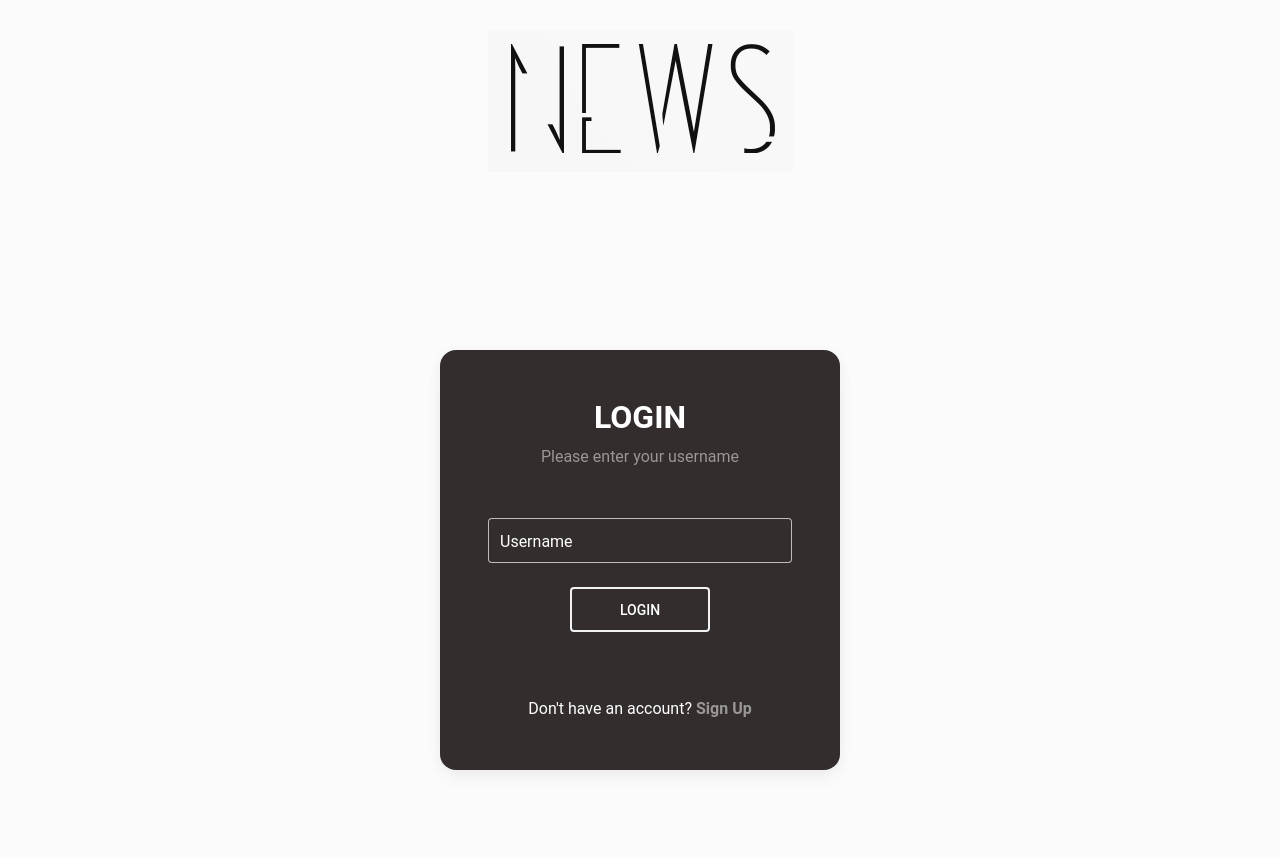
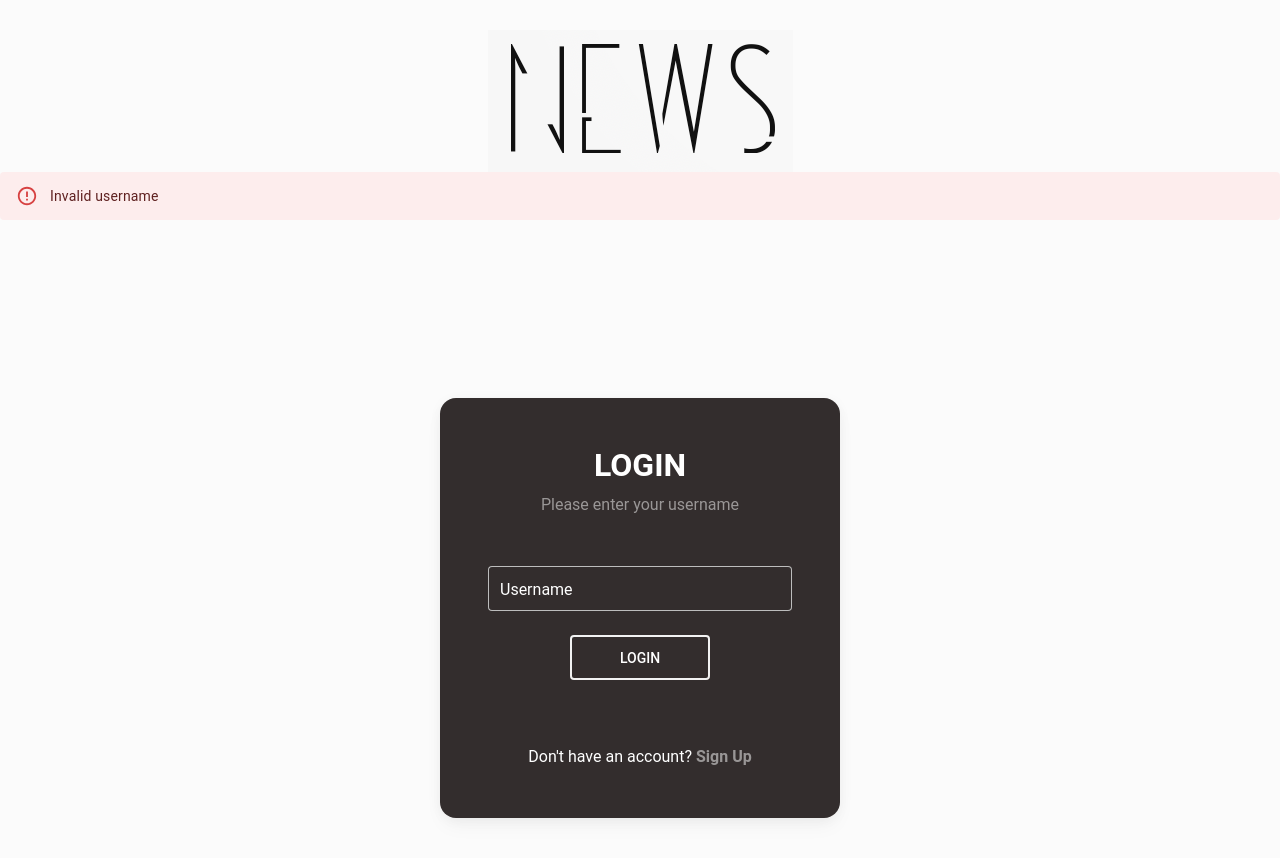
Before and after one commit to reemhd/fe-news-app, a React (Create React App) app: page /signin in a window 1280 px wide. Both pictures are taken after a click on the button "LOGIN". Shown: the top 858 px of the page. Built offline with nearby package versions, Linux system fonts and the light colour scheme; no server answers.

Commit message:
added alert and changed circular progress

```diff
--- a/src/components/Articles/CommentAdder.jsx
+++ b/src/components/Articles/CommentAdder.jsx
@@ -60,6 +60,7 @@ export const CommentAdder = ({ article_id, setComments }) => {
           value={newComment}
           onChange={handleCommentChange}
           variant="outlined"
+          required
           fullWidth
           sx={{
             backgroundColor: theme === "dark" ? "#161c1d" : "#fbfbfb",
@@ -76,7 +77,7 @@ export const CommentAdder = ({ article_id, setComments }) => {
         />
         <div className="comment-adder__user-submit">
           {isAddingComment ? (
-            <CircularProgress />
+            <CircularProgress size={20} sx={{ ml: 2 }} />
           ) : (
             <Button
               type="submit"
--- a/src/components/Articles/Comments.jsx
+++ b/src/components/Articles/Comments.jsx
@@ -77,6 +77,10 @@ export const Comments = ({ article_id }) => {
             </p>
             <p>comment votes: {comment.votes}</p>
             {currentUser.username === comment.author && (
+              <React.Fragment>
+                {deletingCommentId === comment.comment_id ? (
+                  <CircularProgress size={20} sx={{ ml: 2 }} />
+                ) : (
                   <Button
                     type="submit"
                     onClick={() => handleCommentDelete(comment.comment_id)}
@@ -91,9 +95,8 @@ export const Comments = ({ article_id }) => {
                     Delete
                   </Button>
                 )}
-            {deletingCommentId === comment.comment_id ? (
-              <CircularProgress />
-            ) : null}
+              </React.Fragment>
+            )}
           </CardContent>
         </Card>
       ))}
--- a/src/components/SignIn.jsx
+++ b/src/components/SignIn.jsx
@@ -13,9 +13,11 @@ import placeholder from "../logo/placeholder.png";
 import "mdb-react-ui-kit/dist/css/mdb.min.css";
 import { fetchUserByUsername } from "../utils/api";
 import { CurrentUserContext } from "../context/CurrentUser";
+import { Alert } from "@mui/material";
 
 function SignIn() {
   const [username, setUsername] = useState("");
+  const [error, setError] = useState(null)
   const { setCurrentUser } = useContext(CurrentUserContext);
   const navigate = useNavigate();
 
@@ -28,7 +30,7 @@ function SignIn() {
       })
       .catch((err) => {
         console.log(err);
-        // ADD ALERT
+        setError('Invalid username')
       });
   };
 
@@ -39,6 +41,7 @@ function SignIn() {
           <img src={placeholder} alt="logo" />
         </Link>
       </div>
+      {error && <Alert severity="error">{error}</Alert>}
       <MDBContainer fluid>
         <MDBRow className="d-flex justify-content-center align-items-center h-100">
           <MDBCol col="12">
```
Lines whose indentation alone changed are shown as unchanged.
